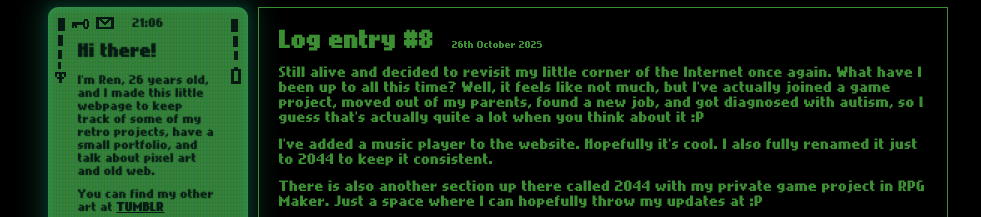
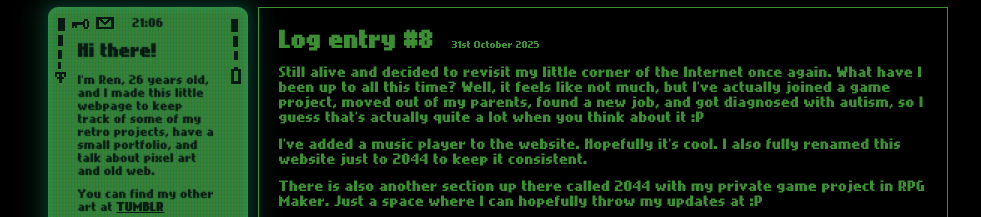
Before and after one commit to zamietka/2044-website, a plain HTML site: page neocities-2044/index.html in a window 1280 px wide. Shown: the part 240-457 px from the top of the page, without its empty margins (142-1123 px from the left). Drawn offline with Linux system fonts and the light colour scheme.

Commit message:
typos fix

```diff
--- a/neocities-2044/index.html
+++ b/neocities-2044/index.html
@@ -105,9 +105,9 @@
       <main>
 
         <div id="home" style="visibility:visible;">
-        <h1 style="display: inline;">Log entry #8</h1>    <p style="font-size: 8px;  display: inline;">26th October 2025</p>
+        <h1 style="display: inline;">Log entry #8</h1>    <p style="font-size: 8px;  display: inline;">31st October 2025</p>
           <p>Still alive and decided to revisit my little corner of the Internet once again. What have I been up to all this time? Well, it feels like not much, but I've actually joined a game project, moved out of my parents, found a new job, and got diagnosed with autism, so I guess that's actually quite a lot when you think about it :P</p>
-          <p>I've added a music player to the website. Hopefully it's cool. I also fully renamed it just to 2044 to keep it consistent.</p>
+          <p>I've added a music player to the website. Hopefully it's cool. I also fully renamed this website just to 2044 to keep it consistent.</p>
           <p>There is also another section up there called 2044 with my private game project in RPG Maker. Just a space where I can hopefully throw my updates at :P</p>
           <p>I have some new plans for this website:</p>
           <ul>
```
